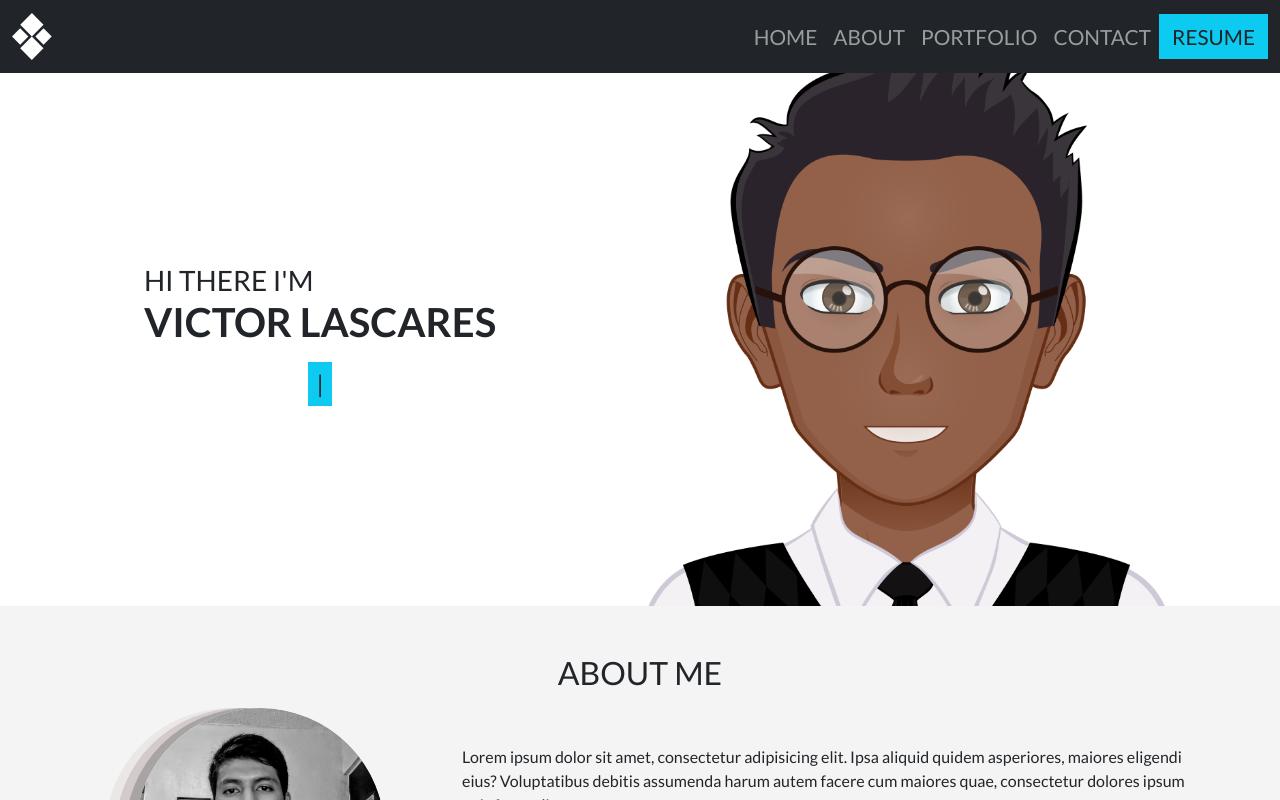
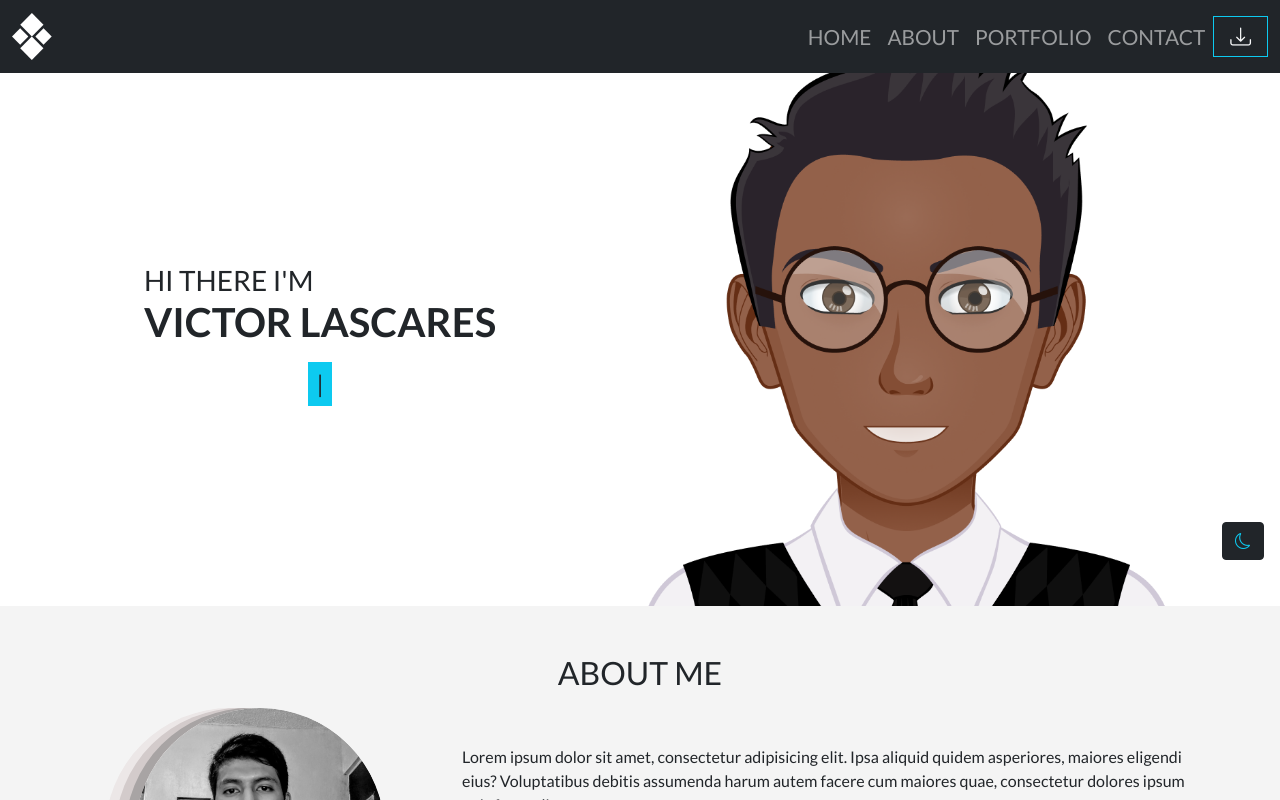
Before and after one commit to VictorLascares/my-web-page, a React (Vite) app: page / in a window 1280 px wide. Shown: the top 800 px of the page. Built offline with nearby package versions, Linux system fonts and the light colour scheme.

Commit message:
Agregando boton de darkMode

```diff
--- a/src/components/nav/Navbar.jsx
+++ b/src/components/nav/Navbar.jsx
@@ -28,8 +28,10 @@ const Navbar = () => {
             <li className="nav-item">
               <a href="#contact" className="nav-link">Contact</a>
             </li>
-            <li className="btn btn-info rounded-0">
-              <a style={{fontSize: '1.3rem'}} className="text-uppercase text-decoration-none text-dark" href={Resume} target='_blank'>Resume</a>
+            <li className="btn btn-outline-info rounded-0 py-1 px-3">
+              <a style={{fontSize: '1.3rem'}} className="text-light" href={Resume} target='_blank'>
+              <i className="bi bi-download"></i>
+              </a>
             </li>
           </ul>
         </div>
--- a/src/css/index.css
+++ b/src/css/index.css
@@ -18,9 +18,17 @@ body {
 }
 
 textarea:focus,
-input:focus
+input:focus,
+button:focus,
+a:focus
 {
   outline:0px !important;
   -webkit-appearance:none;
   box-shadow: none !important;
 }
+
+.dark-mode-btn {
+  position: fixed;
+  bottom: 15rem;
+  right: 1rem;
+}
--- a/src/pages/Home.jsx
+++ b/src/pages/Home.jsx
@@ -7,6 +7,18 @@ import Contact from '../components/contact/Contact'
 import Footer from '../components/footer/Footer'
 
 const Home = () => {
+
+  const darkMode = (e) => {
+    const darkModebtn = e.target
+    if (darkModebtn.classList.contains('bi-moon')) {
+      darkModebtn.classList.remove('bi-moon')
+      darkModebtn.classList.add('bi-sun')
+    } else {
+      darkModebtn.classList.remove('bi-sun')
+      darkModebtn.classList.add('bi-moon')
+    }
+  }
+
   return (
     <>
       <Navbar />
@@ -15,6 +27,12 @@ const Home = () => {
       <Portfolio />
       <Contact />
       <Footer />
+      <button
+        type='button'
+        className="dark-mode-btn dark-mode btn btn-dark text-info bi bi-moon"
+        onClick={darkMode}
+      >
+      </button>
     </>
 
   )
```
